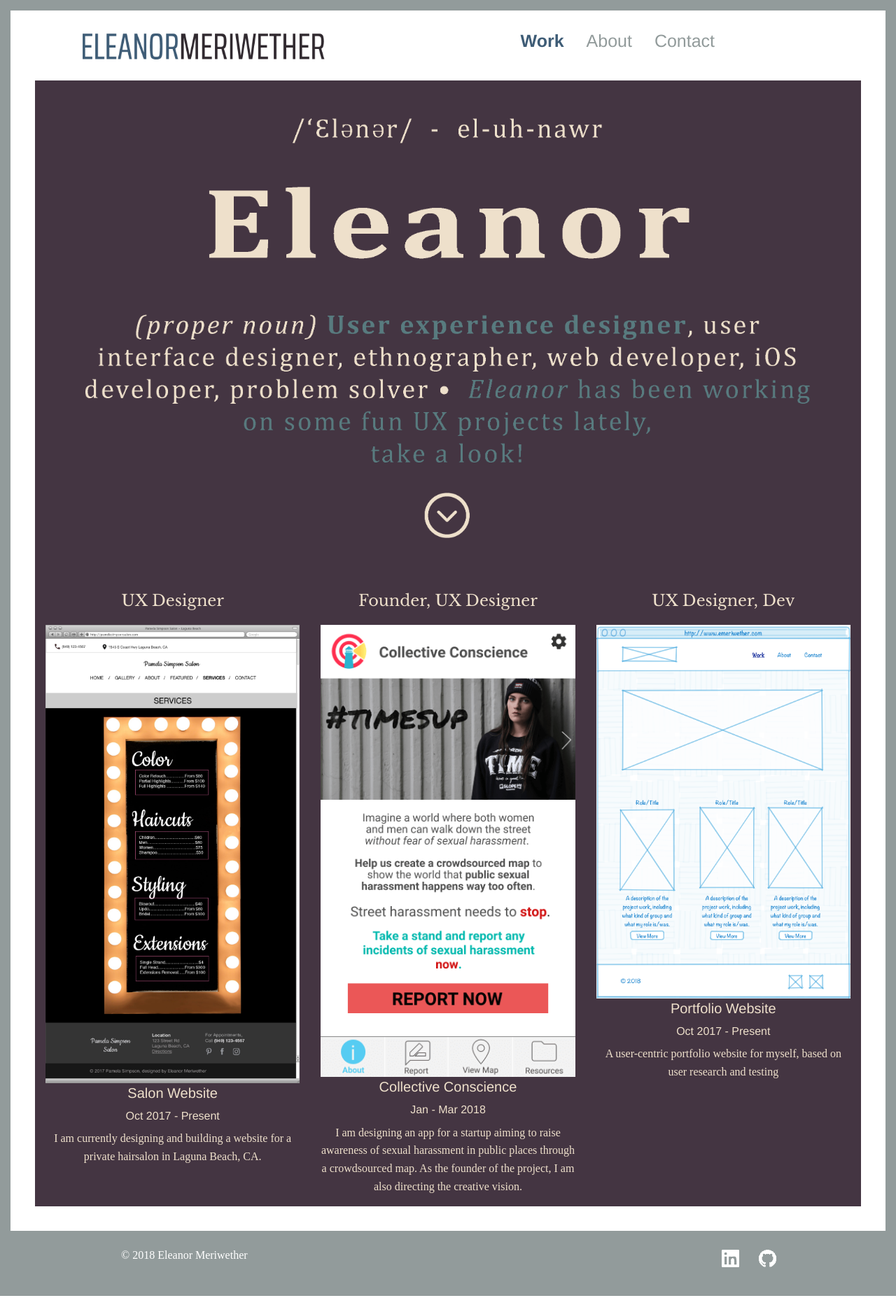
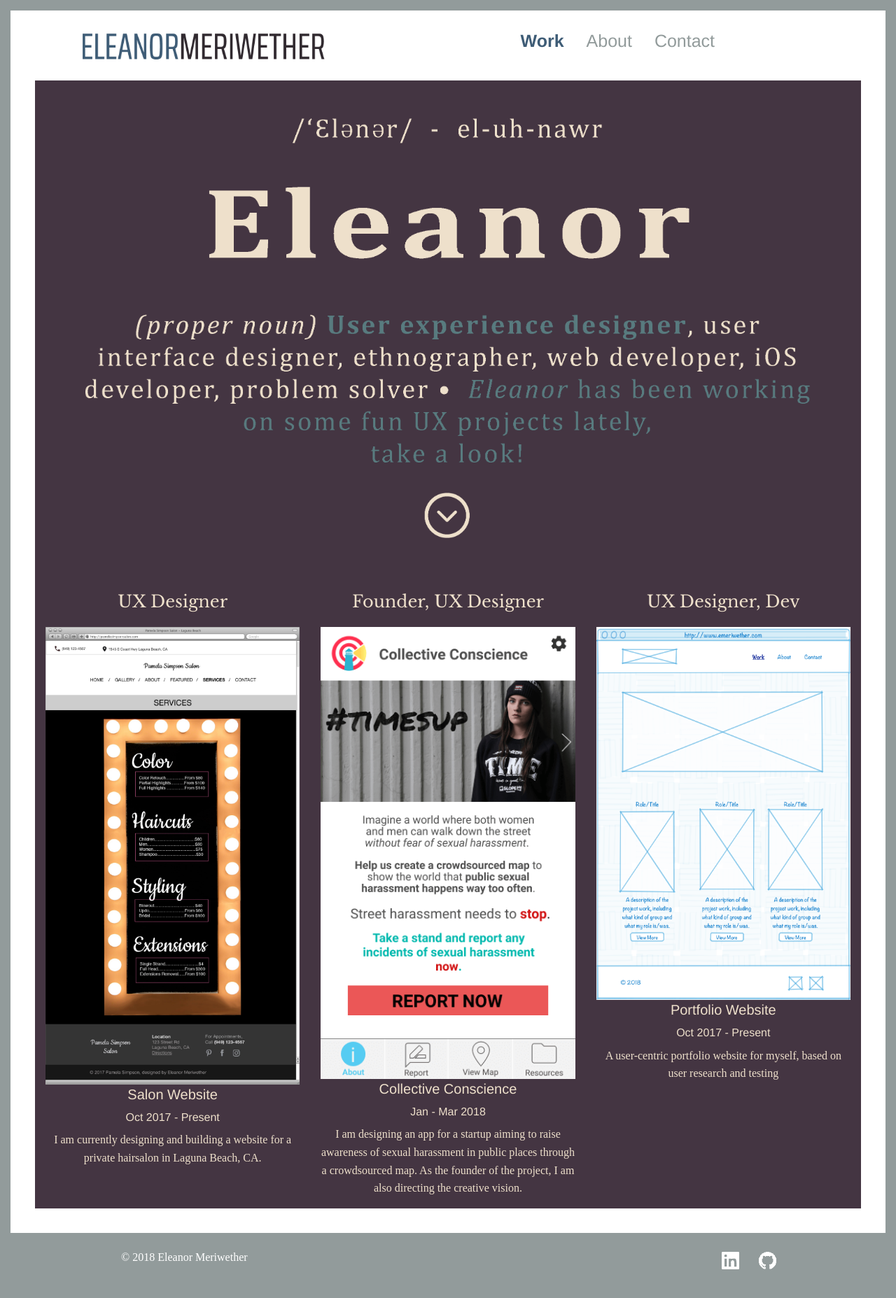
Before and after one commit to emeriwether/emeriwether.github.io, a Jekyll site: the page built from index.html, in a window 1280 px wide. Shown: the whole page at 70% size. Built offline with Jekyll 4.4.1, drawn with Linux system fonts in a browser that asks for light colours; some web fonts are replaced.

Commit message:
add margin below img

```diff
--- a/css/home.css
+++ b/css/home.css
@@ -92,7 +92,7 @@
 .role {
     font-family: "Libre Baskerville";
     color: #eee0cb;
-    font-size: 1.4em;
+    font-size: 1.5em;
 }
 
 h2 {
@@ -103,3 +103,7 @@
 #workGallery {
     color: #eee0cb;
 }
+
+#projectGalleryImg {
+    margin-bottom: 30px;
+}
```
